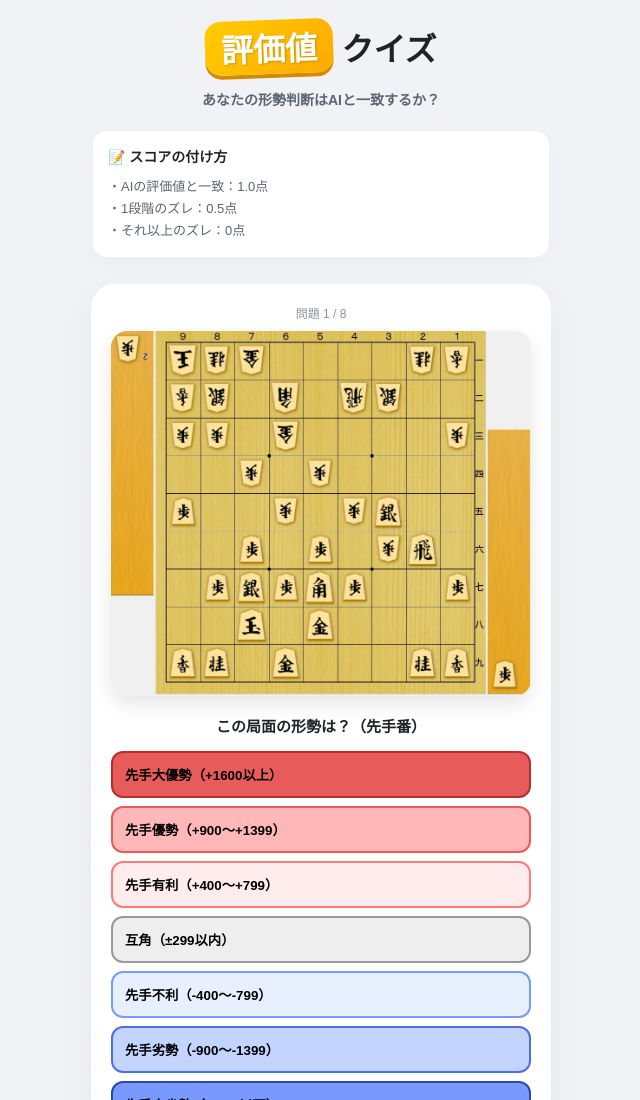
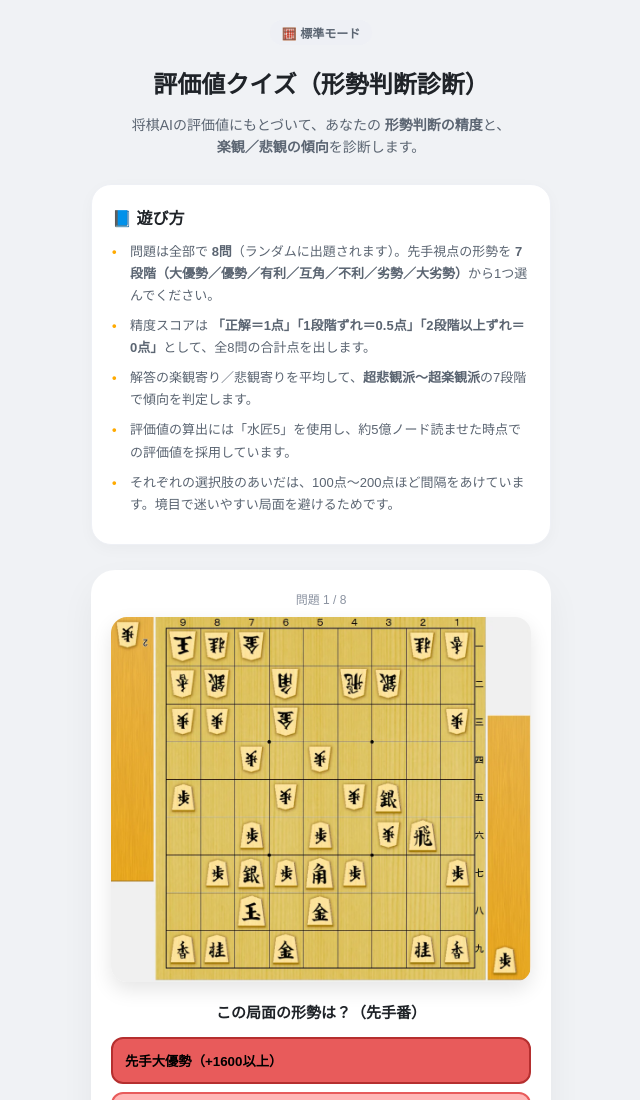
Before and after one commit to pizznara/evalquiz, a plain HTML site: page standard/index.html in a window 1280 px wide. Shown: the top 1100 px of the page, without its empty margins (319-959 px from the left). Drawn offline with Linux system fonts and the light colour scheme; a web font is replaced by a local one.

Commit message:
Update index.html

```diff
--- a/standard/index.html
+++ b/standard/index.html
@@ -16,60 +16,69 @@
             min-height: 100vh;
         }
         #container { width: 100%; max-width: 500px; padding: 20px; box-sizing: border-box; }
+
         .quiz-header { text-align: center; margin-bottom: 25px; }
-        .quiz-title { font-size: 32px; font-weight: 900; display: inline-flex; align-items: center; gap: 8px; margin: 0; }
-        .highlight {
-            background: linear-gradient(135deg, #ffcc00, #ffaa00);
-            color: #fff;
-            padding: 4px 16px; border-radius: 16px;
-            box-shadow: 0 4px 0 #d48a00; text-shadow: 1px 1px 2px rgba(0,0,0,0.2);
-            transform: rotate(-2deg);
+        .badge {
+            display: inline-block;
+            background: #eef0f5;
+            padding: 4px 12px;
+            border-radius: 20px;
+            font-size: 12px;
+            font-weight: 900;
+            color: #5b6572;
+            margin-bottom: 10px;
         }
-        .description { color: #5b6572; font-size: 14px; margin-top: 15px; font-weight: 700; }
+        h1 { font-size: 24px; font-weight: 900; margin: 10px 0; color: #1f2328; }
+        .intro-text { color: #5b6572; font-size: 14px; line-height: 1.6; margin-bottom: 20px; }
 
-        /* ルール説明ボックス */
-        .rule-box {
+        /* 遊び方セクション */
+        .rule {
             background: #ffffff;
-            border: 2px solid #eef0f5;
-            border-radius: 16px;
-            padding: 15px;
-            margin: 20px 0;
+            border-radius: 20px;
+            padding: 20px;
+            margin-bottom: 25px;
             text-align: left;
-            font-size: 13px;
-            color: #5b6572;
-            line-height: 1.7;
-            box-shadow: 0 4px 12px rgba(0,0,0,0.02);
+            box-shadow: 0 4px 15px rgba(0,0,0,0.03);
+            border: 1px solid #eef0f5;
         }
-        .rule-title { font-weight: 900; color: #1f2328; margin-bottom: 6px; display: block; font-size: 14px; }
+        .rule .title { font-weight: 900; color: #1f2328; margin-bottom: 12px; font-size: 16px; display: flex; align-items: center; gap: 6px; }
+        .rule ul { margin: 0; padding: 0; list-style: none; font-size: 13px; color: #5b6572; line-height: 1.7; }
+        .rule li { position: relative; padding-left: 18px; margin-bottom: 8px; }
+        .rule li::before { content: "•"; position: absolute; left: 0; color: #ffaa00; font-weight: bold; }
 
         #app {
             background: #ffffff; border-radius: 24px; padding: 20px;
             box-shadow: 0 15px 35px rgba(0,0,0,0.05); text-align: center; min-height: 200px;
         }
         .loading { padding: 50px 0; color: #8b93a1; font-size: 14px; }
-        button { font-family: 'Zen Maru Gothic', sans-serif; transition: transform 0.1s; }
-        button:active { transform: scale(0.98); }
+        button { font-family: 'Zen Maru Gothic', sans-serif; cursor: pointer; }
     </style>
 </head>
 <body>
 
 <div id="container">
     <header class="quiz-header">
-        <h1 class="quiz-title">
-            <span class="highlight">評価値</span><span class="main-text">クイズ</span>
-        </h1>
-        <div class="description">あなたの形勢判断はAIと一致するか？</div>
-
-        <div class="rule-box">
-            <span class="rule-title">📝 スコアの付け方</span>
-            ・AIの評価値と一致：1.0点<br>
-            ・1段階のズレ：0.5点<br>
-            ・それ以上のズレ：0点
-        </div>
+        <div class="badge">🧮 標準モード</div>
+        <h1>評価値クイズ（形勢判断診断）</h1>
+        <p class="intro-text">
+            将棋AIの評価値にもとづいて、あなたの <b>形勢判断の精度</b>と、<br>
+            <b>楽観／悲観の傾向</b>を診断します。
+        </p>
     </header>
 
+    <section class="rule">
+        <div class="title">📘 遊び方</div>
+        <ul>
+            <li>問題は全部で <b>8問</b>（ランダムに出題されます）。先手視点の形勢を <b>7段階（大優勢／優勢／有利／互角／不利／劣勢／大劣勢）</b>から1つ選んでください。</li>
+            <li>精度スコアは <b>「正解＝1点」「1段階ずれ＝0.5点」「2段階以上ずれ＝0点」</b>として、全8問の合計点を出します。</li>
+            <li>解答の楽観寄り／悲観寄りを平均して、<b>超悲観派〜超楽観派</b>の7段階で傾向を判定します。</li>
+            <li>評価値の算出には「水匠5」を使用し、約5億ノード読ませた時点での評価値を採用しています。</li>
+            <li>それぞれの選択肢のあいだは、100点〜200点ほど間隔をあけています。境目で迷いやすい局面を避けるためです。</li>
+        </ul>
+    </section>
+
     <div id="app">
-        <div class="loading">読み込み中...</div>
+        <div class="loading">問題データを読み込み中...</div>
     </div>
 </div>
 
```
